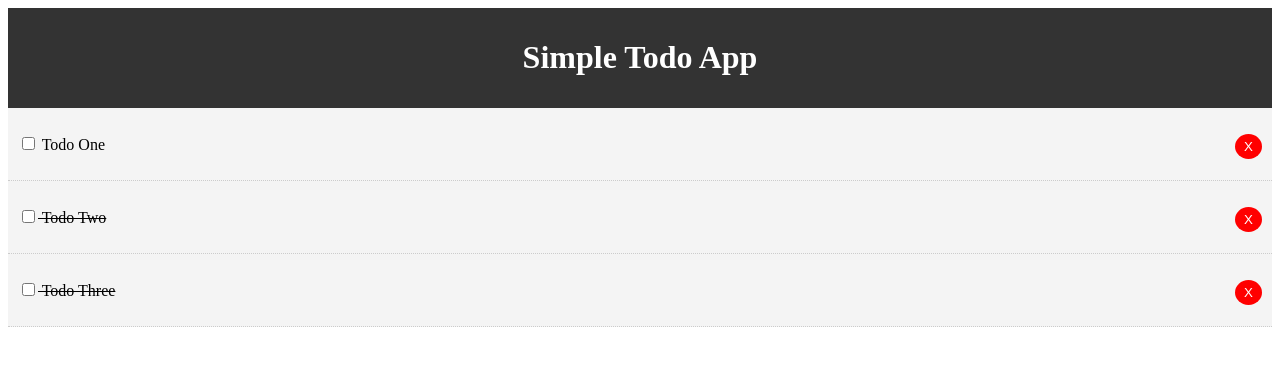
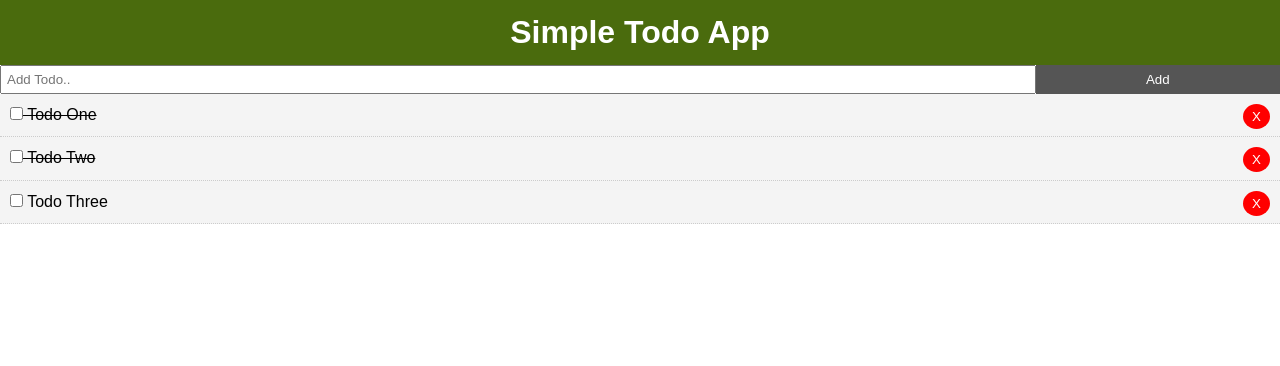
Before and after one commit to MelodyZhangHelloWorld/SimpleTodoApp, a Vue app: page / in a window 1280 px wide. Shown: the top 366 px of the page. Built offline with nearby package versions, Linux system fonts and the light colour scheme.

Commit message:
addTodos&uuid

```diff
--- a/package.json
+++ b/package.json
@@ -9,6 +9,7 @@
   },
   "dependencies": {
     "core-js": "^3.6.5",
+    "uuid": "^8.3.1",
     "vue": "^2.6.11"
   },
   "devDependencies": {
--- a/src/App.vue
+++ b/src/App.vue
@@ -1,6 +1,7 @@
 <template>
   <div id="app">
     <Header  />
+    <AddTodo  @add-todo="addTodo" />
    <TodoList :todo-list=todos
 
    @del-todo="deletTodo"
@@ -10,14 +11,17 @@
 </template>
 
 <script>
+
+import Header from './components/layout/Header'
 import TodoList from './components/TodoList.vue'
-import Header from './components/layout/Header'
+import AddTodo from './components/AddTodo.vue'
 
 export default {
   name: 'App',
   components: {
     Header,
-    TodoList
+    TodoList,
+    AddTodo
 
 
   },
@@ -27,7 +31,7 @@ export default {
           {
             id:1,
             title: "Todo One",
-            completed: false
+            completed: true
           },
            {
             id:2,
@@ -37,7 +41,7 @@ export default {
            {
             id:3,
             title: "Todo Three",
-            completed: true
+            completed: false
           }
 
        ]
@@ -47,6 +51,9 @@ export default {
      deletTodo(id){
        this.todos = this.todos.filter(
          todo => todo.id !== id  ); //*
+     },
+     addTodo(newTodo){
+        this.todos = [...this.todos, newTodo];
      }
    }
 }
@@ -54,4 +61,29 @@ export default {
 
 <style>
 
+* {
+    box-sizing: border-box;
+    margin: 0;
+    padding: 0;
+  }
+
+  body {
+    font-family: Arial, Helvetica, sans-serif;
+    line-height: 1.4;
+  }
+
+  .btn {
+    display: inline-block;
+    border: none;
+    background: #555;
+    color: #fff;
+    padding: 7px 20px;
+    cursor: pointer;
+  }
+
+  .btn:hover {
+    background: #666;
+  }
+
+
 </style>
--- /dev/null
+++ b/src/components/AddTodo.vue
@@ -0,0 +1,65 @@
+<template>
+  <div>
+
+<form @submit="addTodo">
+
+<input type="text" name="title" v-model="title"
+placeholder="Add Todo..">
+
+<input type="submit" value="Add" class="btn">
+
+
+</form>
+
+  </div>
+</template>
+
+<script>
+// import uuid from 'uuid';
+import { v4 as uuidv4 } from 'uuid'; /*https://www.npmjs.com/package/uuid */
+
+export default {
+
+    name: "AddTodo",
+
+    data(){
+        return{
+            title:''
+        }
+    },
+    methods:{
+        addTodo(e){
+            e.preventDefault(); //not to refresh
+
+            if (this.title.trim() !== ''){ //* +
+
+                const newTodo = {
+                id: uuidv4(),
+                title: this.title,
+                completed: false
+             }
+
+               this.$emit('add-todo', newTodo);
+               this.title = '';  //clear the input field
+            }
+
+        }
+    }
+
+}
+</script>
+
+<style scoped>
+form {
+    display: flex;  /* to align */
+  }
+
+  input[type="text"] {
+    flex: 10;
+    padding: 5px;
+  }
+
+  input[type="submit"] {
+    flex: 2;
+  }
+</style>
--- a/src/components/TodoItem.vue
+++ b/src/components/TodoItem.vue
@@ -24,8 +24,7 @@ export default {
 
     methods:{
         markComplet(){
-
-            this.todo.completed = !this.todo.completed;
+        this.todo.completed = !this.todocompleted;
         }
     }
 
--- a/src/components/TodoList.vue
+++ b/src/components/TodoList.vue
@@ -1,8 +1,6 @@
 <template>
   <div>
     <div :key=todo.id v-for="todo in todoList" >
-
-
 
     <TodoItem  :todo="todo"
     @del-todo="$emit('del-todo', todo.id)"
@@ -12,9 +10,6 @@
   </div>
 
 </template>
-
-
-
 
 <script>
 
--- a/src/components/layout/Header.vue
+++ b/src/components/layout/Header.vue
@@ -15,7 +15,7 @@ export default {
 
 <style scoped>
 .header{
-    background: #333;
+    background: rgb(74, 107, 13);
     color: #fff;
     text-align: center;
     padding: 10px;
```
Also changed, not shown: 1 other file (tests, documents, lock files or other folders).
